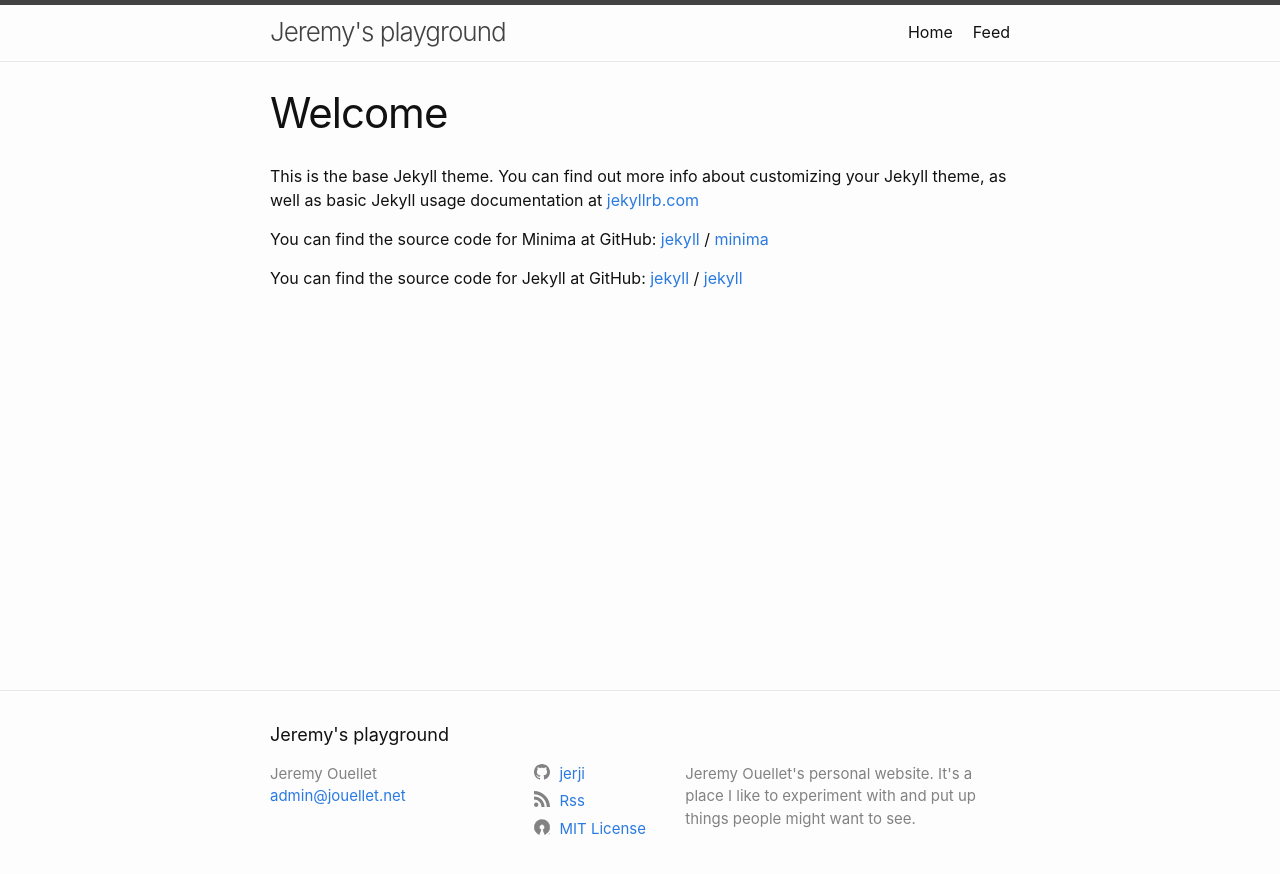
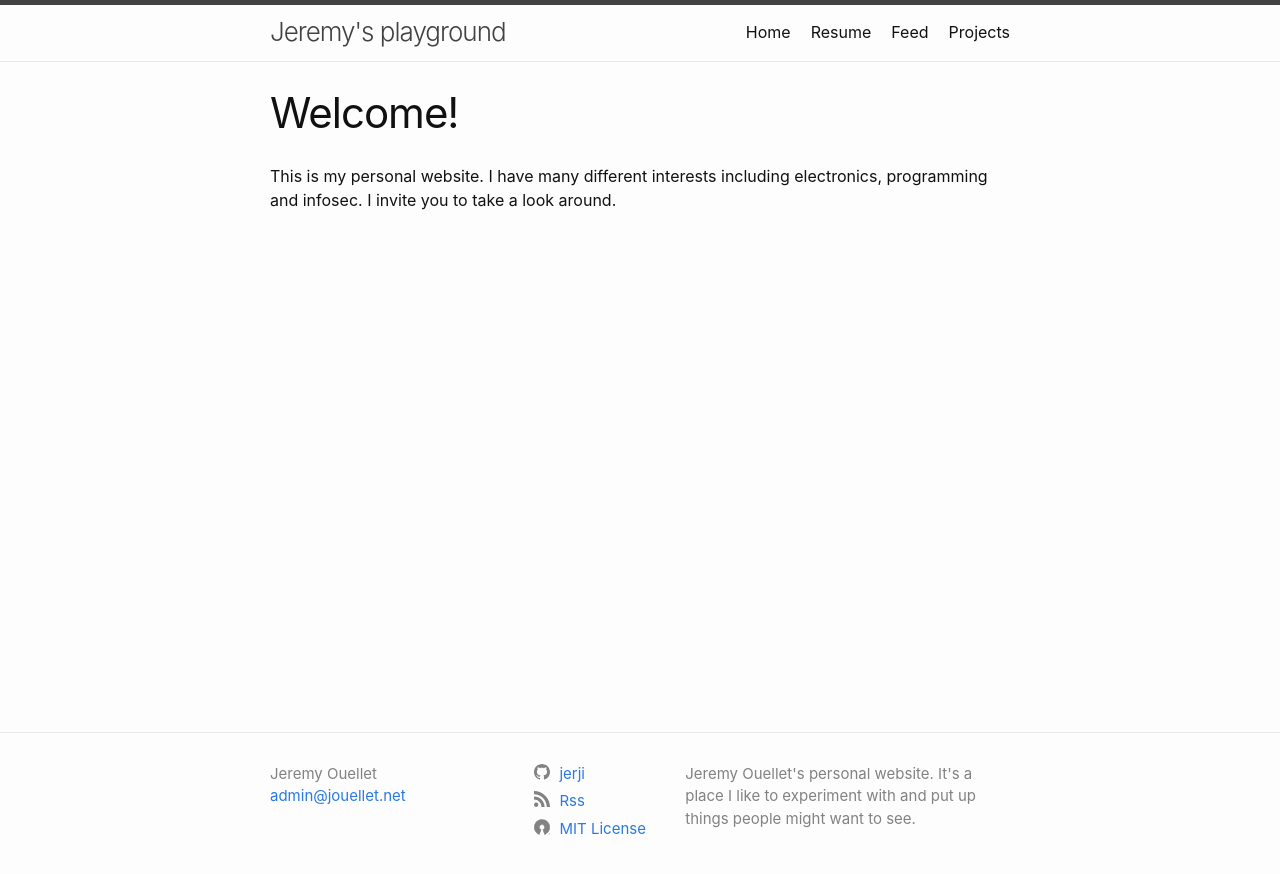
Before and after one commit to jerji/website-jekyll, a Jekyll site: the page built from index.md, in a window 1280 px wide. Shown: the top 874 px of the page. Built offline with Jekyll 4.4.1, drawn with Linux system fonts in a browser that asks for light colours.

```diff
--- a/_config.yml
+++ b/_config.yml
@@ -36,6 +36,11 @@ plugins:
 feed:
   path: rss.xml
 
+collections:
+    projects:
+        output: true
+        permalink: /projects/:path/
+
 # Exclude from processing.
 # The following items will not be processed, by default. Create a custom list
 # to override the default setting.
--- a/_includes/footer.html
+++ b/_includes/footer.html
@@ -2,8 +2,6 @@
   <data class="u-url" href="{{ "/" | relative_url }}"></data>
 
   <div class="wrapper">
-
-    <h2 class="footer-heading">{{ site.title | escape }}</h2>
 
     <div class="footer-col-wrapper">
       <div class="footer-col footer-col-1">
--- a/index.md
+++ b/index.md
@@ -1,18 +1,7 @@
 ---
 layout: page
-title: Welcome
+title: Welcome!
 menu: Home
 ---
 
-This is the base Jekyll theme. You can find out more info about customizing your Jekyll theme, as well as basic Jekyll usage documentation at [jekyllrb.com](https://jekyllrb.com/)
-
-You can find the source code for Minima at GitHub:
-[jekyll][jekyll-organization] /
-[minima](https://github.com/jekyll/minima)
-
-You can find the source code for Jekyll at GitHub:
-[jekyll][jekyll-organization] /
-[jekyll](https://github.com/jekyll/jekyll)
-
-
-[jekyll-organization]: https://github.com/jekyll
+This is my personal website. I have many different interests including electronics, programming and infosec. I invite you to take a look around.
```
Also changed, not shown: Resume.md (added, +6 -0 lines), _projects/animatronic.md (added, +7 -0 lines), _projects/router.md (added, +7 -0 lines), projects.md (added, +15 -0 lines), 2 other files.
